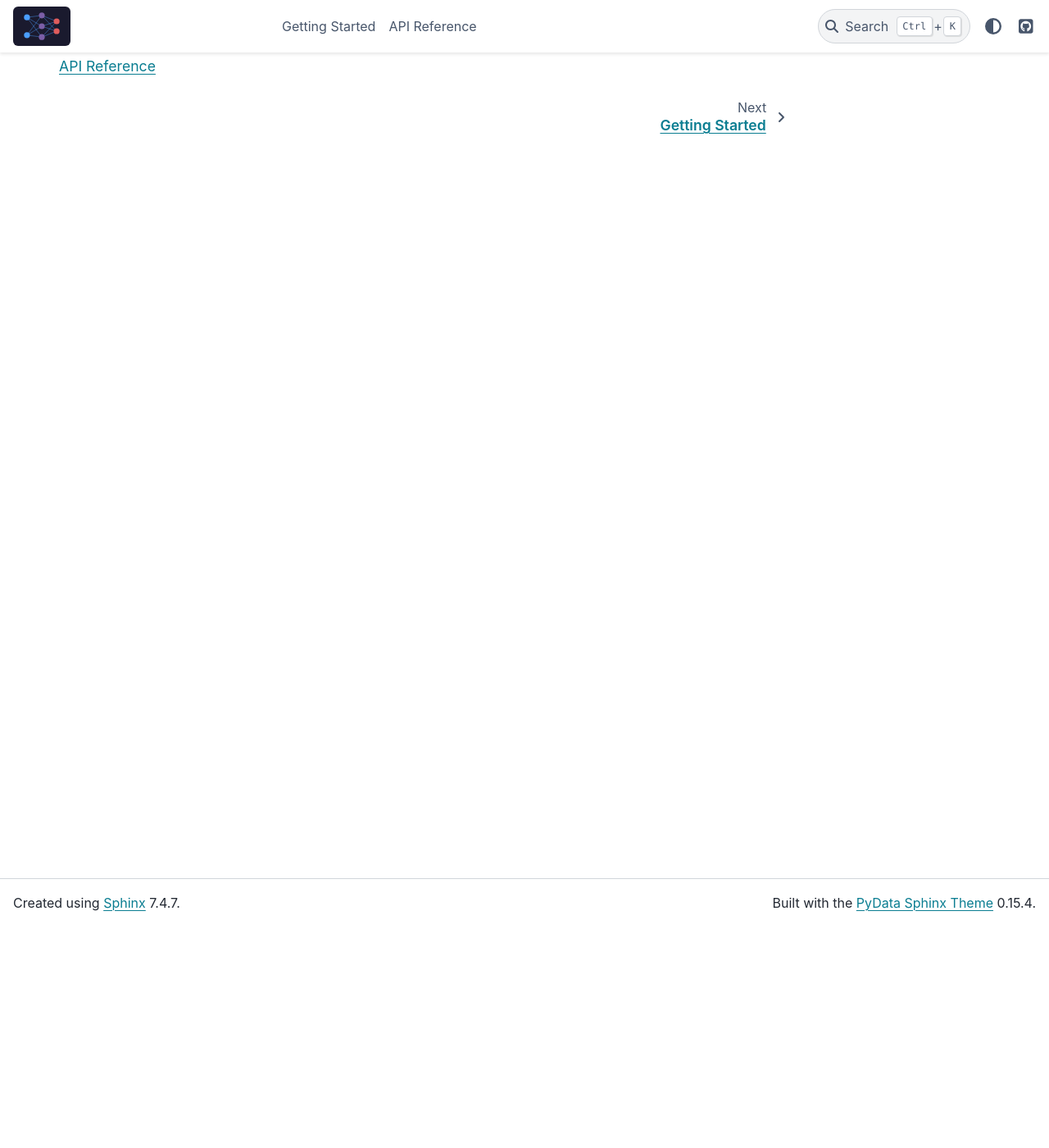
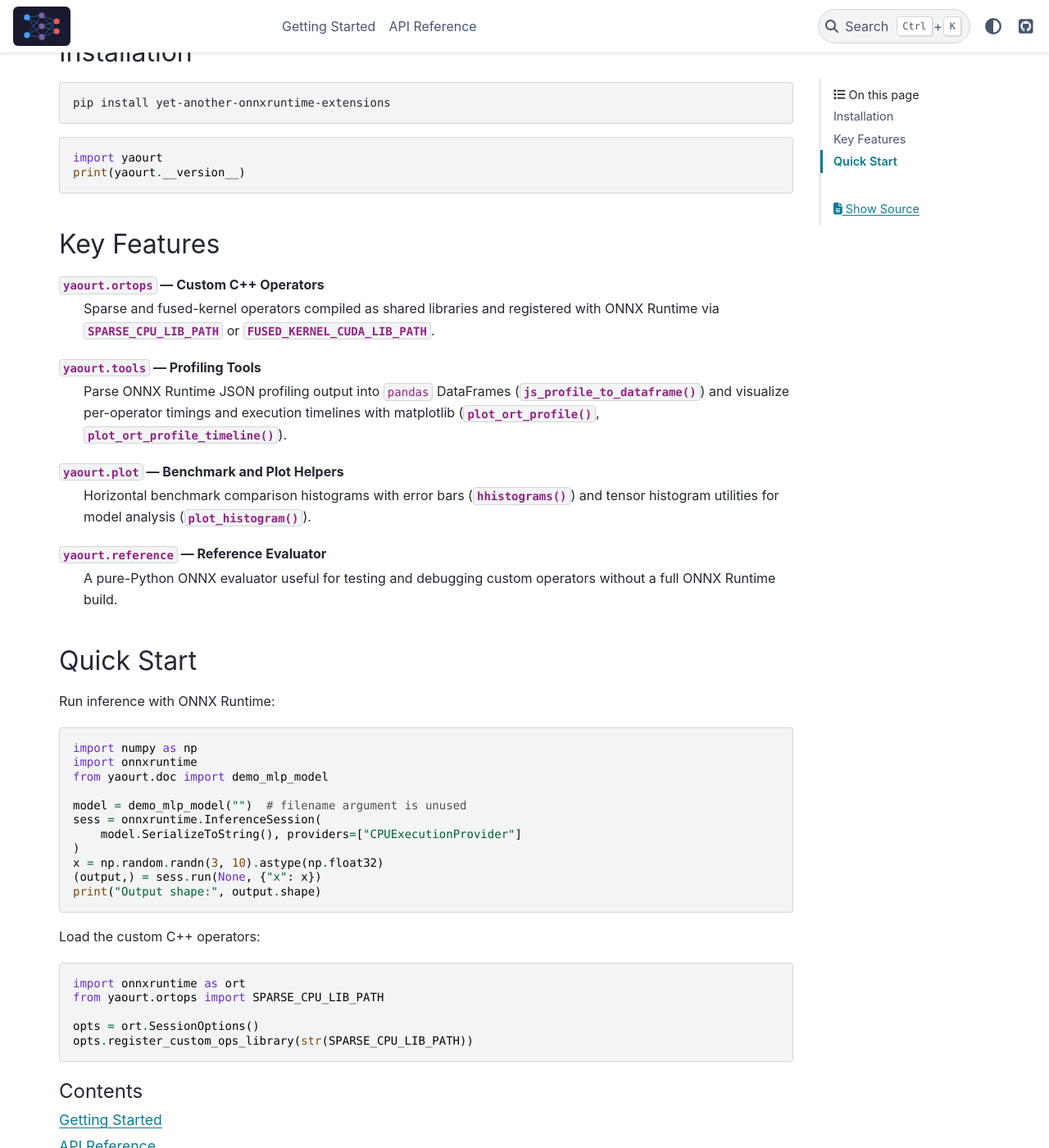
Before and after one commit to xadupre/yet-another-onnxruntime-extensions, a Sphinx documentation site: the page built from docs/index.rst, in a window 1280 px wide and 1400 px high, scrolled down 270 px. Shown: the whole window at 82% size. Built offline with Sphinx 7.4.7 and the PyData theme 0.15.4, drawn with Linux system fonts in a browser that asks for light colours; pages that are not in the unit, such as notebooks, are missing from menus; some of the changed text lies outside the part shown.

Commit message:
Improve README.md and docs/index.rst documentation
Agent-Logs-Url: https://github.com/xadupre/yet-another-onnxruntime-extensions/sessions/7bb4cfbe-a9a8-4143-8075-157c0bec71ce

Co-authored-by: xadupre <22452781+xadupre@users.noreply.github.com>

```diff
--- a/docs/index.rst
+++ b/docs/index.rst
@@ -39,7 +39,75 @@ yet-another-onnxruntime-extensions
 .. image:: https://img.shields.io/github/repo-size/xadupre/yet-another-onnxruntime-extensions
     :target: https://github.com/xadupre/yet-another-onnxruntime-extensions
 
-Experimental onnxruntime extensions.
+**yet-another-onnxruntime-extensions** (``yaourt``) is an experimental library
+of `ONNX Runtime <https://onnxruntime.ai/>`_ extensions: custom C++ operators,
+profiling utilities, and plotting helpers.
+
+Installation
+------------
+
+.. code-block:: bash
+
+    pip install yet-another-onnxruntime-extensions
+
+.. code-block:: python
+
+    import yaourt
+    print(yaourt.__version__)
+
+Key Features
+------------
+
+:mod:`yaourt.ortops` — Custom C++ Operators
+    Sparse and fused-kernel operators compiled as shared libraries and
+    registered with ONNX Runtime via
+    :data:`~yaourt.ortops.SPARSE_CPU_LIB_PATH` or
+    :data:`~yaourt.ortops.FUSED_KERNEL_CUDA_LIB_PATH`.
+
+:mod:`yaourt.tools` — Profiling Tools
+    Parse ONNX Runtime JSON profiling output into ``pandas`` DataFrames
+    (:func:`~yaourt.tools.js_profile.js_profile_to_dataframe`) and visualize
+    per-operator timings and execution timelines with matplotlib
+    (:func:`~yaourt.tools.js_profile.plot_ort_profile`,
+    :func:`~yaourt.tools.js_profile.plot_ort_profile_timeline`).
+
+:mod:`yaourt.plot` — Benchmark and Plot Helpers
+    Horizontal benchmark comparison histograms with error bars
+    (:func:`~yaourt.plot.benchmark.hhistograms`) and tensor histogram
+    utilities for model analysis (:func:`~yaourt.doc.plot_histogram`).
+
+:mod:`yaourt.reference` — Reference Evaluator
+    A pure-Python ONNX evaluator useful for testing and debugging custom
+    operators without a full ONNX Runtime build.
+
+Quick Start
+-----------
+
+Run inference with ONNX Runtime:
+
+.. code-block:: python
+
+    import numpy as np
+    import onnxruntime
+    from yaourt.doc import demo_mlp_model
+
+    model = demo_mlp_model("")  # filename argument is unused
+    sess = onnxruntime.InferenceSession(
+        model.SerializeToString(), providers=["CPUExecutionProvider"]
+    )
+    x = np.random.randn(3, 10).astype(np.float32)
+    (output,) = sess.run(None, {"x": x})
+    print("Output shape:", output.shape)
+
+Load the custom C++ operators:
+
+.. code-block:: python
+
+    import onnxruntime as ort
+    from yaourt.ortops import SPARSE_CPU_LIB_PATH
+
+    opts = ort.SessionOptions()
+    opts.register_custom_ops_library(str(SPARSE_CPU_LIB_PATH))
 
 .. toctree::
     :maxdepth: 1
```
Also changed, not shown: README.md (+105 -1 lines).
